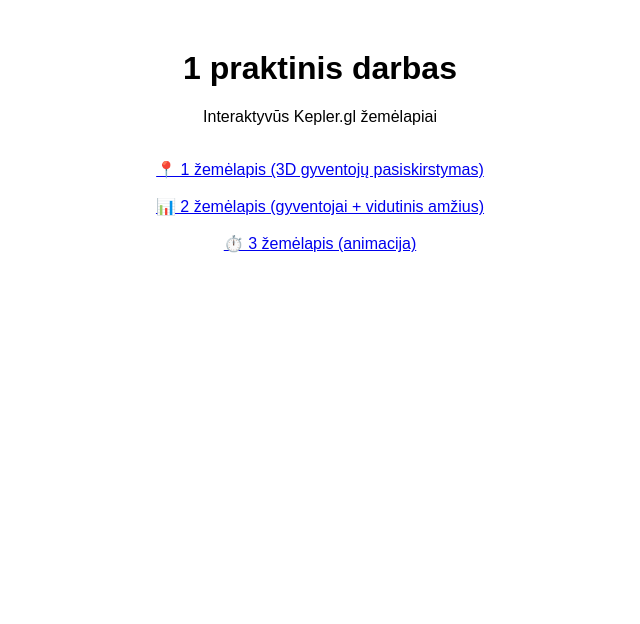
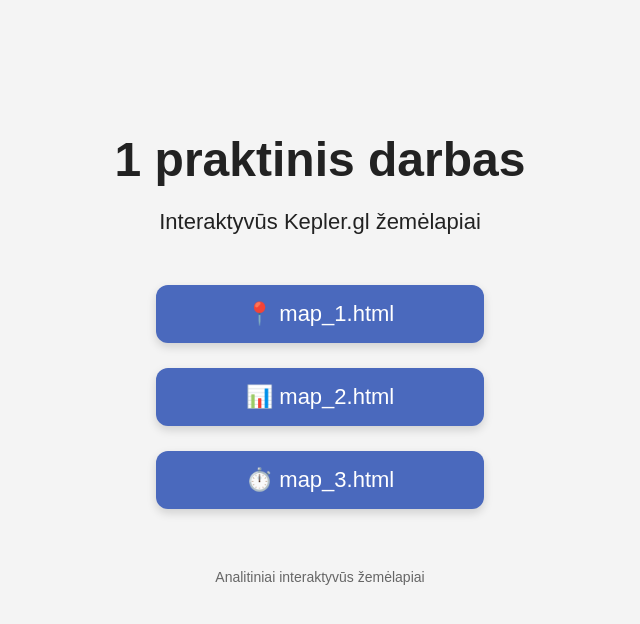
Before and after one commit to Alkotras-lab/1_praktinis, a plain HTML site: page index.html in a window 1280 px wide. Shown: the whole page, without its empty margins (320-960 px from the left). Drawn offline with Linux system fonts and the light colour scheme.

Commit message:
Update index.html

```diff
--- a/index.html
+++ b/index.html
@@ -2,18 +2,94 @@
 <html lang="lt">
 <head>
     <meta charset="UTF-8">
+    <meta name="viewport" content="width=device-width, initial-scale=1.0">
     <title>1 praktinis darbas</title>
+    <style>
+        body {
+            margin: 0;
+            font-family: Arial, sans-serif;
+            background-color: #f4f4f4;
+            color: #222;
+        }
+
+        .container {
+            max-width: 800px;
+            margin: 80px auto;
+            text-align: center;
+            padding: 20px;
+        }
+
+        h1 {
+            font-size: 48px;
+            margin-bottom: 20px;
+        }
+
+        p {
+            font-size: 22px;
+            margin-bottom: 50px;
+        }
+
+        .links {
+            display: flex;
+            flex-direction: column;
+            gap: 25px;
+            align-items: center;
+        }
+
+        .links a {
+            display: inline-block;
+            min-width: 280px;
+            padding: 16px 24px;
+            font-size: 22px;
+            text-decoration: none;
+            color: white;
+            background-color: #4a69bd;
+            border-radius: 12px;
+            transition: 0.2s ease;
+            box-shadow: 0 4px 10px rgba(0, 0, 0, 0.15);
+        }
+
+        .links a:hover {
+            background-color: #3b55a0;
+            transform: translateY(-2px);
+        }
+
+        .footer {
+            margin-top: 60px;
+            font-size: 14px;
+            color: #666;
+        }
+
+        @media (max-width: 600px) {
+            h1 {
+                font-size: 36px;
+            }
+
+            p {
+                font-size: 18px;
+            }
+
+            .links a {
+                width: 90%;
+                font-size: 20px;
+            }
+        }
+    </style>
 </head>
-<body style="font-family: Arial; text-align: center; margin-top: 50px;">
+<body>
+    <div class="container">
+        <h1>1 praktinis darbas</h1>
+        <p>Interaktyvūs Kepler.gl žemėlapiai</p>
 
-    <h1>1 praktinis darbas</h1>
-    <p>Interaktyvūs Kepler.gl žemėlapiai</p>
+        <div class="links">
+            <a href="map_1.html">📍 map_1.html</a>
+            <a href="map_2.html">📊 map_2.html</a>
+            <a href="map_3.html">⏱️ map_3.html</a>
+        </div>
 
-    <br>
-
-    <a href="map_1.html">📍 1 žemėlapis (3D gyventojų pasiskirstymas)</a><br><br>
-    <a href="map_2.html">📊 2 žemėlapis (gyventojai + vidutinis amžius)</a><br><br>
-    <a href="map_3.html">⏱️ 3 žemėlapis (animacija)</a>
-
+        <div class="footer">
+            Analitiniai interaktyvūs žemėlapiai
+        </div>
+    </div>
 </body>
 </html>
```
